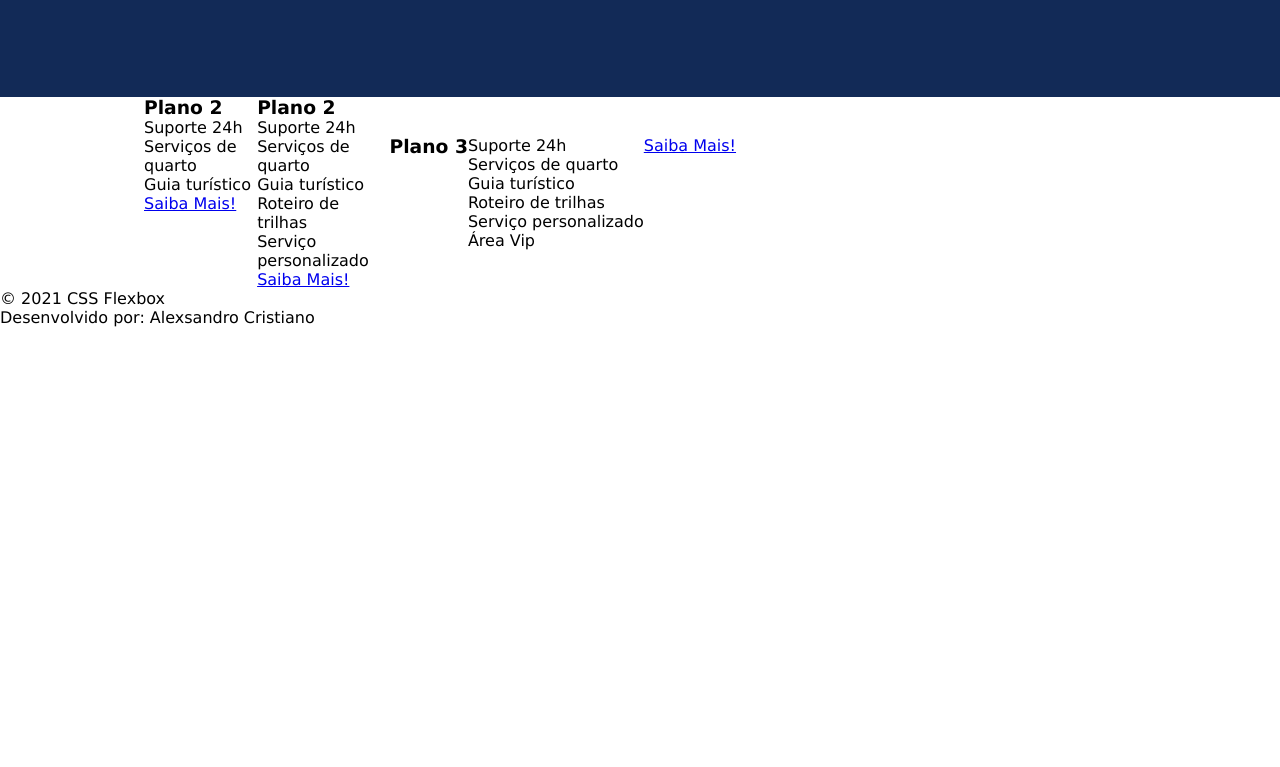
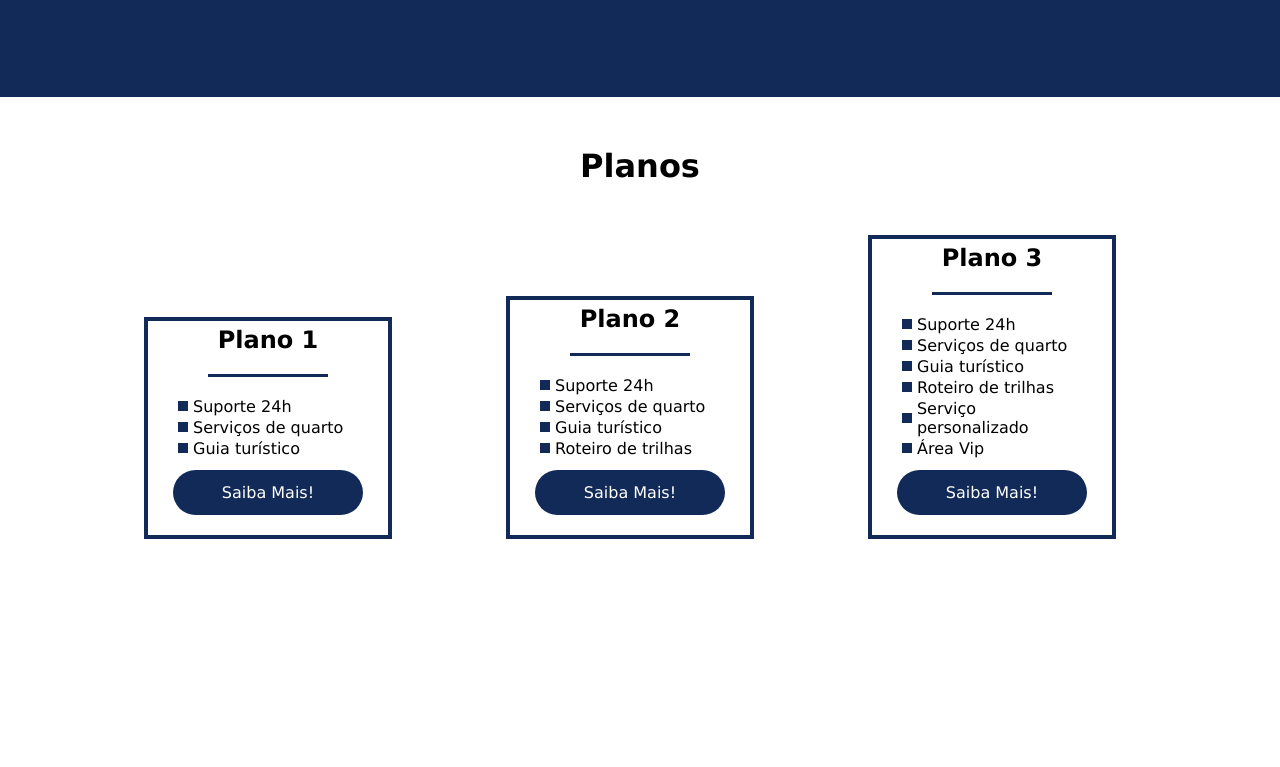
Before and after one commit to alexsandro-cristiano/repo-DIO, a plain HTML site: page project-flexbox/index.html in a window 1280 px wide. Shown: the part 1673-2440 px from the top of the page. Before the commit the page ends 2000 px from the top, so only its background shows below. Drawn offline with Linux system fonts and the light colour scheme.

Commit message:
seção de planos atualizada

```diff
--- a/project-flexbox/index.html
+++ b/project-flexbox/index.html
@@ -24,7 +24,7 @@
       <div class="texto-apresentacao">
         <h1>Flex <br />Turismos</h1>
         <p>O melhor serviço para você!</p>
-        <a href="">Saiba Mais!</a>
+        <a href="" class="btn">Saiba Mais!</a>
       </div>
 
       <div>
@@ -61,13 +61,25 @@
 
         <div class="lista-servico">
           <div class="item-servico">
-            <div><img class="hospedagem" src="./images/icon-2.png" alt="hospedagens" /></div>
+            <div>
+              <img
+                class="hospedagem"
+                src="./images/icon-2.png"
+                alt="hospedagens"
+              />
+            </div>
             <p>Hospedagens</p>
             <a href="#">Comprar Agora</a>
           </div>
 
           <div class="item-servico">
-            <div><img class="pct-viagem" src="./images/icon-1.png" alt="pacote de viagens" /></div>
+            <div>
+              <img
+                class="pct-viagem"
+                src="./images/icon-1.png"
+                alt="pacote de viagens"
+              />
+            </div>
             <p>Pacotes de viagens</p>
             <a href="#">Comprar Agora</a>
           </div>
@@ -83,30 +95,35 @@
       </div>
     </div>
 
-    <div class="flex-conatiner">
+    <div class="flex-conatiner" id="planos">
+
       <div>
-        <h3>Plano 2</h3>
+        <h2>Planos</h2>
+      </div>
+
+      <div class="lista-planos">
+        <div class="item-plano">
+          <h3>Plano 1</h3>
           <ul>
             <li>Suporte 24h</li>
             <li>Serviços de quarto</li>
             <li>Guia turístico</li>
           </ul>
-        <a href="#">Saiba Mais!</a>
+          <a href="#" class="btn">Saiba Mais!</a>
         </div>
 
-      <div>
+        <div class="item-plano">
           <h3>Plano 2</h3>
           <ul>
             <li>Suporte 24h</li>
             <li>Serviços de quarto</li>
             <li>Guia turístico</li>
             <li>Roteiro de trilhas</li>
-          <li>Serviço personalizado</li>
           </ul>
-        <a href="#">Saiba Mais!</a>
+          <a href="#" class="btn">Saiba Mais!</a>
         </div>
 
-      <div class="flex-conatiner">
+        <div class="item-plano">
           <h3>Plano 3</h3>
           <ul>
             <li>Suporte 24h</li>
@@ -116,7 +133,8 @@
             <li>Serviço personalizado</li>
             <li>Área Vip</li>
           </ul>
-        <a href="#">Saiba Mais!</a>
+          <a href="#" class="btn">Saiba Mais!</a>
+        </div>
       </div>
     </div>
 
--- a/project-flexbox/main.css
+++ b/project-flexbox/main.css
@@ -69,7 +69,7 @@ header .menu {
   margin-bottom: 10px;
 }
 
-.texto-apresentacao a {
+.btn {
   background: #122a57;
   color: #ffffff;
   text-decoration: none;
@@ -135,7 +135,7 @@ header .menu {
 
 .lista-servico {
   display: flex;
-  justify-content: space-between;
+  justify-content: space-around;
   align-items: center;
 }
 
@@ -181,3 +181,76 @@ header .menu {
   width: 80%;
   margin: auto;
 }
+
+#planos {
+  flex-direction: column;
+  min-height: 100vh;
+  margin-top: 50px;
+}
+
+#planos h2 {
+  font-size: 32px;
+  text-align: center;
+  margin-bottom: 50px;
+}
+
+.lista-planos {
+  display: flex;
+  justify-content: space-between;
+  align-items: flex-end;
+}
+
+.item-plano {
+  flex: 1;
+  border: 4px solid #122a57;
+  margin-right: 20px;
+  max-width: 240px;
+}
+
+.item-plano .btn {
+  margin: auto;
+  margin-bottom: 20px;
+
+  width: 160px;
+  height: 15px;
+  line-height: 15px;
+}
+
+.item-plano h3 {
+  font-size: 24px;
+  display: flex;
+  flex-direction: column;
+  align-items: center;
+  margin-top: 5px;
+}
+
+.item-plano h3::after {
+  content: '';
+  background-color: #122a57;
+  width: 50%;
+  height: 3px;
+  margin: 20px 0 10px 0;
+}
+
+.item-plano ul {
+  padding: 10px 20px;
+  display: flex;
+  flex-direction: column;
+
+}
+
+.item-plano ul li {
+  margin-left: 10px;
+  margin-bottom: 2px;
+  display: flex;
+  flex-wrap: nowrap;
+  align-items: center;
+}
+
+.item-plano ul li::before {
+  content: '';
+  background-color: #122a57;
+  width: 10px;
+  height: 10px;
+  margin-right: 5px;
+}
```
Lines whose indentation alone changed are shown as unchanged.
